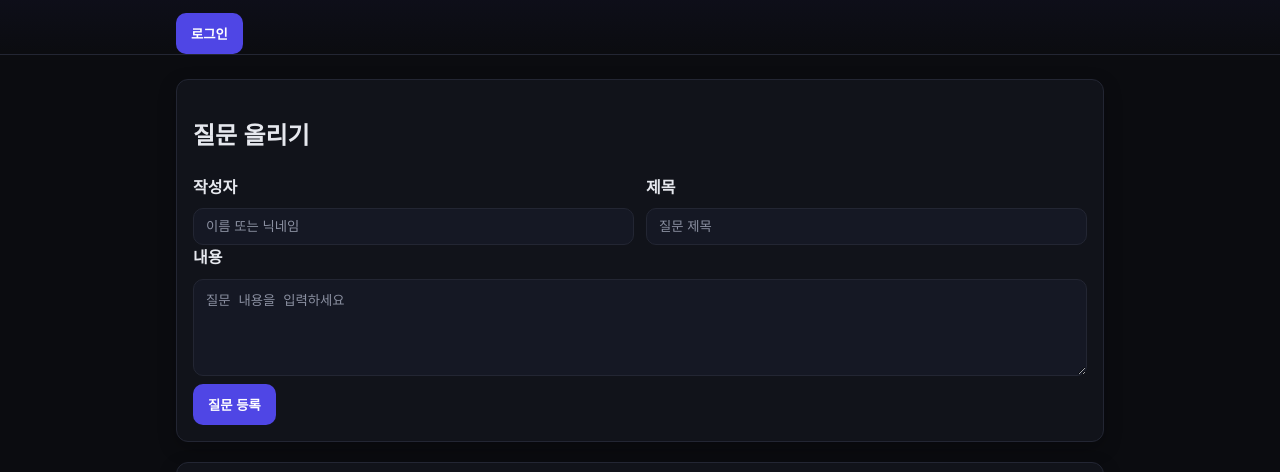
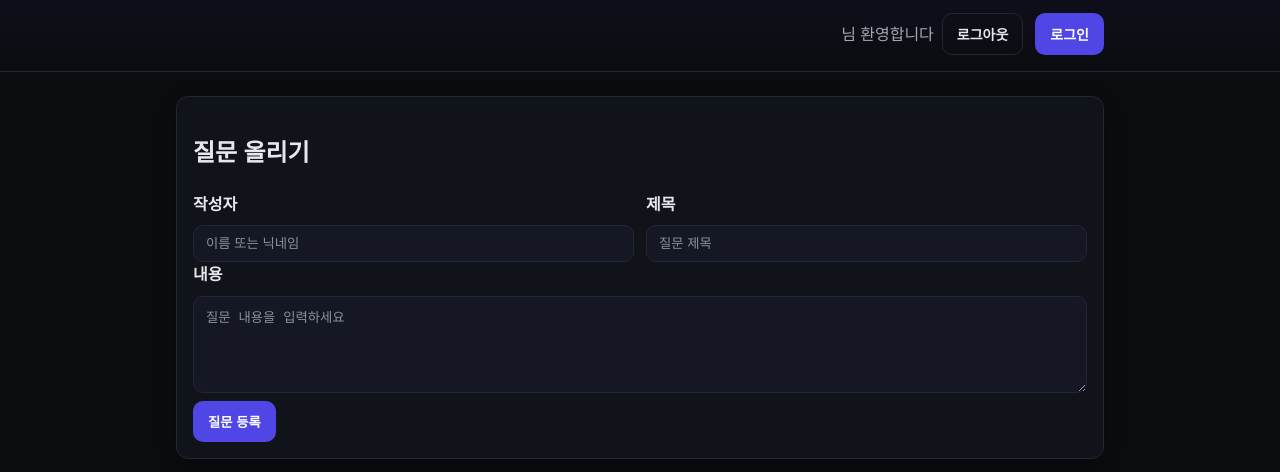
Before and after one commit to plan7extra/qna2, a plain HTML site: page index.html in a window 1280 px wide. Shown: the part 101-573 px from the top of the page. Drawn offline with Linux system fonts and the light colour scheme.

Commit message:
Update style.css

```diff
--- a/style.css
+++ b/style.css
@@ -45,6 +45,27 @@ html, body {
   color: var(--muted);
 }
 
+/* 인증 상태 스타일 */
+.auth-status {
+  display: flex;
+  justify-content: flex-end;
+  align-items: center;
+  gap: 12px;
+  margin-bottom: 16px;
+}
+
+.user-info {
+  display: flex;
+  align-items: center;
+  gap: 8px;
+  color: var(--muted);
+}
+
+.btn-sm {
+  padding: 6px 12px;
+  font-size: 14px;
+}
+
 main.container {
   padding: 24px 16px 48px;
 }
@@ -89,6 +110,7 @@ input:focus, textarea:focus, select:focus { border-color: var(--primary); box-sh
   padding: 10px 14px;
   cursor: pointer;
   font-weight: 600;
+  transition: all 0.2s ease;
 }
 
 .btn-primary { background: var(--primary); color: white; }
@@ -143,4 +165,5 @@ input:focus, textarea:focus, select:focus { border-color: var(--primary); box-sh
   .form-grid { grid-template-columns: 1fr; }
   .tools { flex-direction: column; align-items: stretch; }
   .tools input[type="search"] { width: 100%; }
+  .auth-status { flex-direction: column; align-items: stretch; }
 }
```
